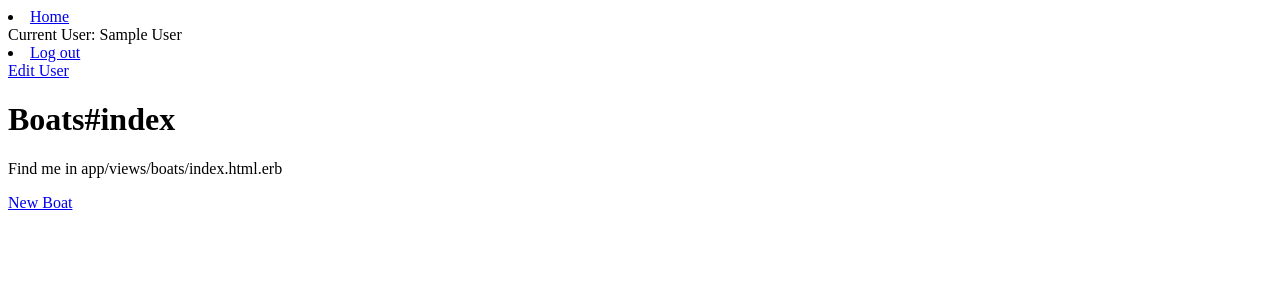
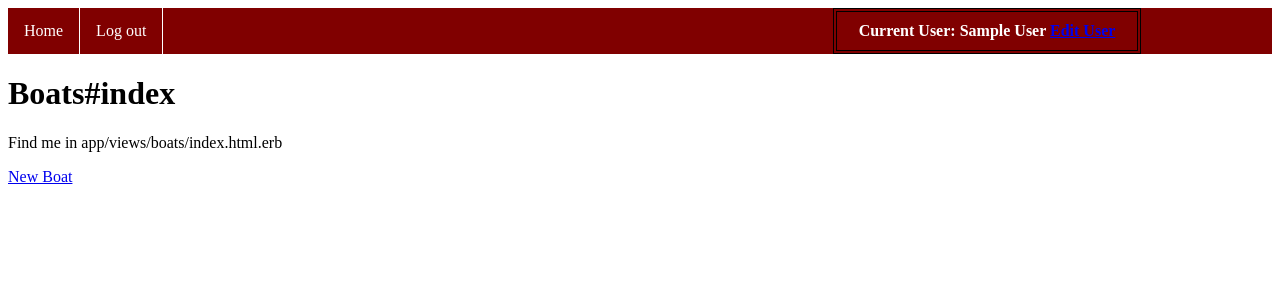
Before and after one commit to bakeehan/nycda-project9_shipped, a Rails app: page /boats in a window 1280 px wide. Shown: the top 300 px of the page. Run offline with Rails 7, Linux system fonts and the light colour scheme; the visitor is signed in with stand-in values (Sample User, id 1); data that the repository does not hold is empty; style sheets or scripts are compiled from the project's sources; some libraries are stand-ins or nearby versions.

Commit message:
navbar_design

```diff
--- /dev/null
+++ b/app/assets/stylesheets/_layout.scss
@@ -0,0 +1,35 @@
+nav{
+  list-style-type: none;
+  margin: 0;
+  padding: 0;
+  overflow: hidden;
+  background-color: maroon;
+}
+
+li{
+  float: left;
+  border-right: 1px solid white;
+}
+
+
+li a{
+  display: block;
+  color: white;
+  text-align: center;
+  padding: 14px 16px;
+  text-decoration: none;
+}
+
+.userTag{
+  position: absolute;
+  left: 833px;
+  top: 8px;
+  text-align: center;
+  color: white;
+  font-size: 17;
+  font-weight: bold;
+  width: 300px;
+  height: 28px;
+  border: 4px double black;
+  padding-top: 10px;
+}
--- /dev/null
+++ b/app/assets/stylesheets/main.scss
@@ -0,0 +1 @@
+@import "layout"
--- a/app/views/layouts/application.html.erb
+++ b/app/views/layouts/application.html.erb
@@ -15,9 +15,10 @@
         <li><a href='/users/new'>Sign Up</a></li>
          <li><a href='/signin'>Sign In</a></li>
         <% else %>
-      Current User: <%= current_user.name %>
+    <div class="userTag">Current User: <%= current_user.name %>
+        <%= link_to "Edit User", edit_user_path(:id => current_user.id) %>
+    </div>
         <li><%= link_to "Log out", logout_path %></li>
-        <%= link_to "Edit User", edit_user_path(:id => current_user.id) %>
       <% end %>
 </nav>
 
```
